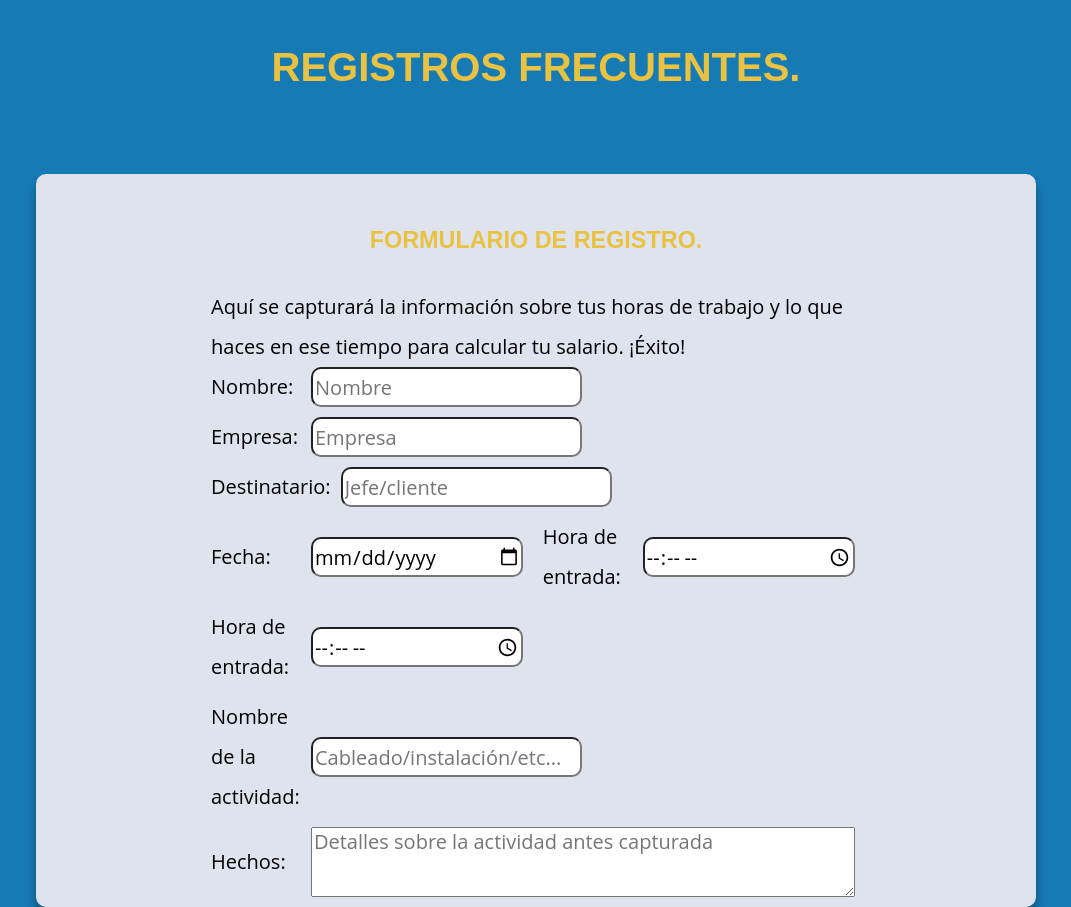
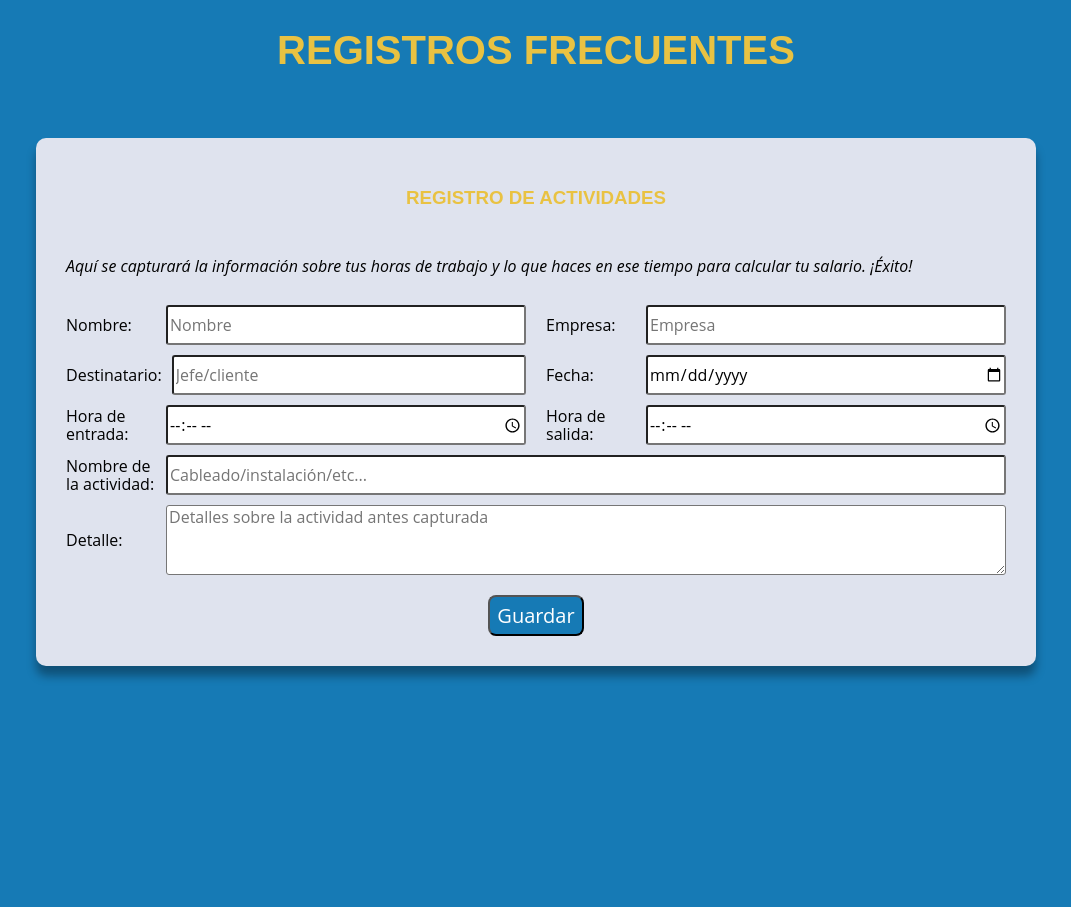
Before and after one commit to TecAbel/GRH, a PHP site: page / in a window 1280 px wide. Shown: the whole page, without its empty margins (104-1175 px from the left). After the commit the page ends 680 px from the top, so only its background shows below. Run offline with PHP 8.4, Linux system fonts and the light colour scheme.

Commit message:
proporcion arreglada

```diff
--- a/css/estilos.css
+++ b/css/estilos.css
@@ -19,8 +19,8 @@ html {
 body{
     font-family: var(--fuentePrincipal);
     background-color: var(--primario);
-    line-height: 2;
-    font-size: 2rem;
+    min-height: 100%;
+    font-size: 1.6rem;
 }
 
 h1{
@@ -40,13 +40,15 @@ img{
     width: 100%;
 }
 input{
-    border-radius: 1rem;
-    margin: 0 auto;
+    border-radius: .3rem;
+}
+textarea{
+    border-radius: .3rem;
 }
 .contenedor{
-    padding-top: 2rem;
+    padding: 3rem;
     max-width: 1000px;
-    margin: 0 auto;
+    margin: 2rem auto;
     width: 95%;
     background-color: var(--leve);
     border-radius: 1rem;
@@ -61,7 +63,6 @@ input{
 }
 @media(min-width:768px){
     .contenedor-campos{
-        max-width: 99%;
         display: flex;
         justify-content: space-between;
         flex-wrap: wrap;
@@ -69,8 +70,13 @@ input{
     .campo{
         flex: 0 0 calc(50% - 1rem);
     }
-    form{
-        max-width: 65%;
+    /*form{
+        /*max-width: 65%;*/
+        /*display: block;
+        margin: 0 auto;
+    }*/
+    .guardar{
+        display: block;
         margin: 0 auto;
     }
 }
@@ -89,3 +95,27 @@ input{
 .w-100{
     flex: 0 0 100%;
 }
+
+.boton{
+    margin-top: 1rem;
+    background-color: var(--primario);
+    color: white;
+    font-size: 2rem;
+    border-radius: .8rem;
+    padding: .7rem;
+}
+
+.boton:hover{
+    background: var(--secundario);
+    color: var(--enfasis);
+}
+
+.guardar{
+    text-align: center;
+}
+
+.importante{
+    text-align: center;
+    margin: 3rem 0;
+    font-style: italic;
+}
--- a/index.html
+++ b/index.html
@@ -10,49 +10,53 @@
 </head>
 <body>
     <header>
-        <h1>Registros frecuentes.</h1>
+        <h1>Registros frecuentes</h1>
         <br>
 
     </header>
     <div class="contenedor">
         <form method="POST">
-            <h3>Formulario de registro.</h3>
-            <div>
-                Aquí se capturará la información sobre tus horas de trabajo y lo que haces en ese tiempo para calcular tu salario.
-                ¡Éxito!
-            </div>
+            <h3>Registro de actividades</h3>
+
             <div class="contenedor-campos">
+                    <div class="importante">
+                            Aquí se capturará la información sobre tus horas de trabajo y lo que haces en ese tiempo para calcular tu salario.
+                            ¡Éxito!
+                    </div>
                     <div class="campo">
                         <label for="txtNombre">Nombre: </label>
-                        <input type="text" placeholder="Nombre" id="txtNombre" name="txtNombre">
+                        <input type="text" placeholder="Nombre" id="txtNombre" name="txtNombre" required>
                     </div>
                     <div class="campo">
                         <label for="txtEmpresa">Empresa: </label>
-                        <input type="text" placeholder="Empresa" id="txtEmpresa" name="txtEmpresa">
+                        <input type="text" placeholder="Empresa" id="txtEmpresa" name="txtEmpresa" required>
                     </div>
                     <div class="campo">
                         <label for="txtDestinatario">Destinatario: </label>
-                        <input type="text" placeholder="Jefe/cliente" id="txtDestinatario" name="txtDestinatario">
+                        <input type="text" placeholder="Jefe/cliente" id="txtDestinatario" name="txtDestinatario" required>
                     </div>
                     <div class="campo">
                         <label for="txtFecha">Fecha: </label>
-                        <input type="date" id="txtFecha" name="txtFecha">
+                        <input type="date" id="txtFecha" name="txtFecha" required>
                     </div>
                     <div class="campo">
                         <label for="txtEntrada">Hora de entrada: </label>
-                        <input type="time"  id="txtEntrada" name="txtEntrada">
+                        <input type="time"  id="txtEntrada" name="txtEntrada" required>
                     </div>
                     <div class="campo">
-                        <label for="txtSalida">Hora de entrada: </label>
-                        <input type="time"  id="txtSalida" name="txtSalida">
-                    </div>
-                    <div class="campo">
-                        <label for="txtActividad">Nombre de la actividad: </label>
-                        <input type="text" placeholder="Cableado/instalación/etc..." id="txtActividad" name="txtActividad">
+                        <label for="txtSalida">Hora de salida: </label>
+                        <input type="time"  id="txtSalida" name="txtSalida" required>
                     </div>
                     <div class="campo w-100">
-                        <label for="txtHechos">Hechos: </label>
+                        <label for="txtActividad">Nombre de la actividad:</label>
+                        <input type="text" placeholder="Cableado/instalación/etc..." id="txtActividad" name="txtActividad" required>
+                    </div>
+                    <div class="campo w-100">
+                        <label for="txtHechos">Detalle: </label>
                         <textarea name="txtHechos" id="txtHechos" cols="30" rows="10" placeholder="Detalles sobre la actividad antes capturada"></textarea>
+                    </div>
+                    <div class="guardar">
+                        <input type="submit" name="btnGuardar" value="Guardar" class="boton">
                     </div>
             </div>
         </form>
```
Also changed, not shown: 1 other file.
